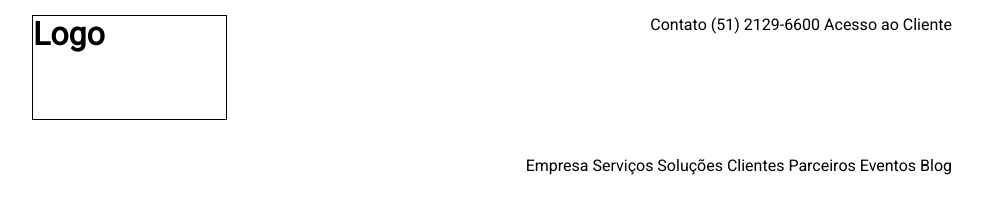
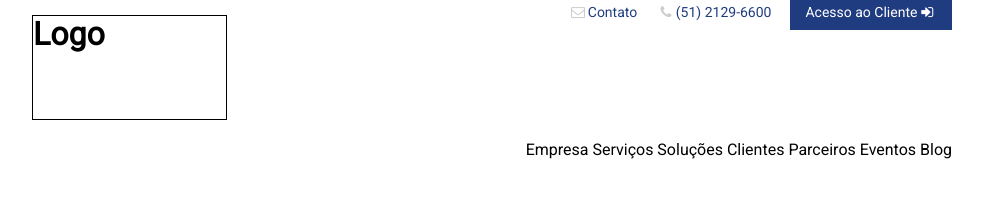
Before and after one commit to dcardosods/another-teste, a website: page app/index.html in a window 1280 px wide. Shown: the whole page, without its empty margins (148-1131 px from the left). Drawn offline with nearby package versions, Linux system fonts and the light colour scheme.

Commit message:
Style info bar with icons and colors

```diff
--- a/app/index.html
+++ b/app/index.html
@@ -13,6 +13,7 @@
         <link rel='stylesheet' href='http://fonts.googleapis.com/css?family=Roboto'>
         <!-- build:css styles/main.css -->
         <link rel="stylesheet" href="bower_components/normalize-css/normalize.css">
+        <link rel="stylesheet" href="styles/fonts/icons/css/icons.css">
         <link rel="stylesheet" href="styles/main.css">
         <!-- endbuild -->
     </head>
@@ -22,9 +23,15 @@
                 <h1 class="pull-left">Logo</h1>
                 <div class="info-bar pull-right">
                     <ul class="inline-list">
-                        <li>Contato</li>
-                        <li>(51) 2129-6600</li>
-                        <li>Acesso ao Cliente</li>
+                        <li>
+                            <span class="icon icon-mail"></span>Contato
+                        </li>
+                        <li>
+                            <span class="icon icon-phone"></span>(51) 2129-6600
+                        </li>
+                        <li class="invert-color">
+                            Acesso ao Cliente<span class="icon-login"></span>
+                        </li>
                     </ul>
                 </div>
                 <nav class="pull-right clear">
--- a/app/styles/main.css
+++ b/app/styles/main.css
@@ -20,7 +20,25 @@ h1 {
     margin-top: 15px;
     border: 1px solid;
 }
+.info-bar li {
+    height: 30px;
+    padding: 4px 15px 4px 0;
+    color: #203c81;
+    font-size: 14px;
+}
+.info-bar li.invert-color {
+    padding: 4px 15px;
+    color: #fff;
+    background-color: #203c81;
+}
 
+.icon {
+    color: #ccc;
+}
+.inline-list {
+    margin: 0;
+    padding-left: 0;
+}
 .inline-list li {
     display: inline-block;
 }
```
